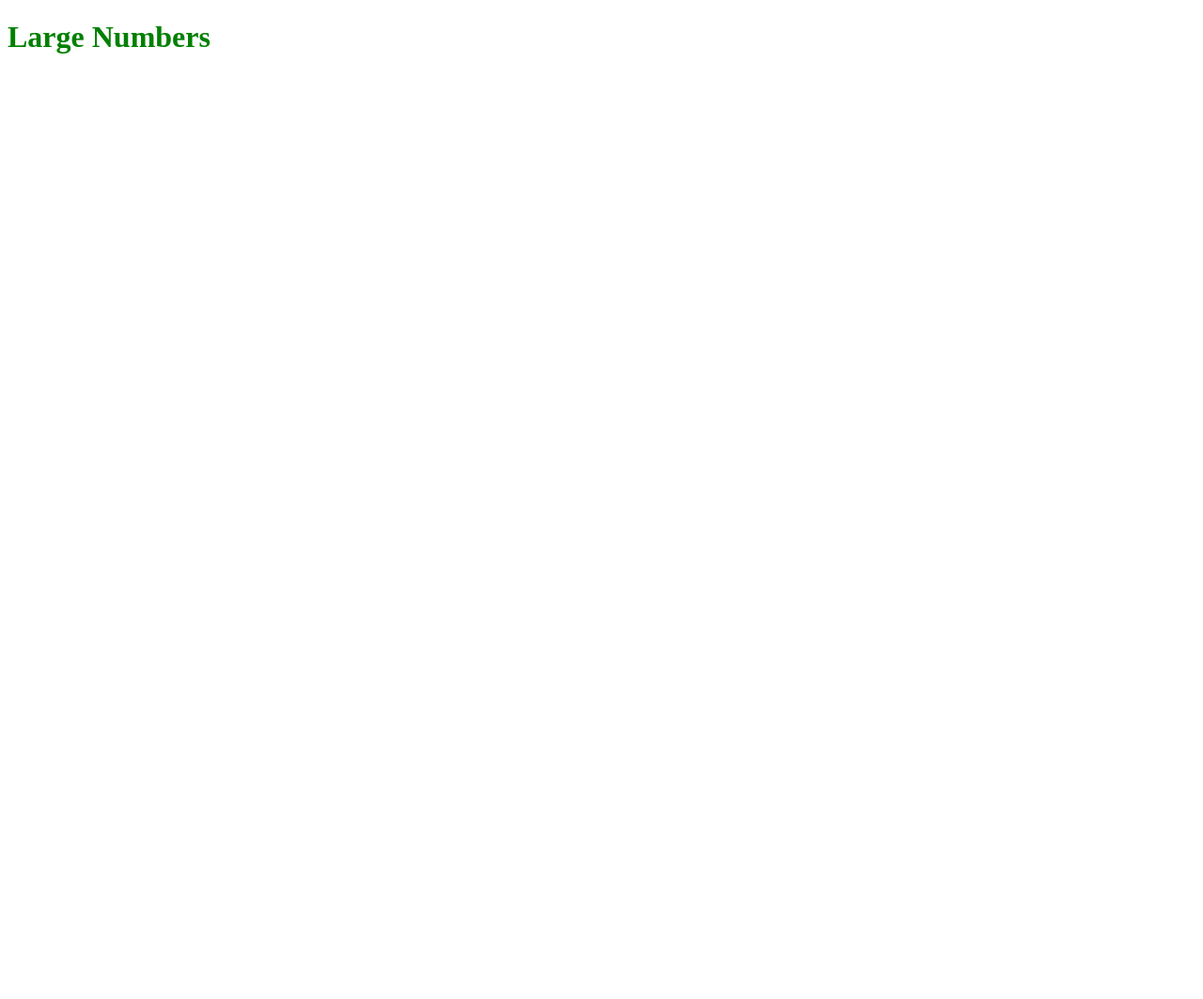
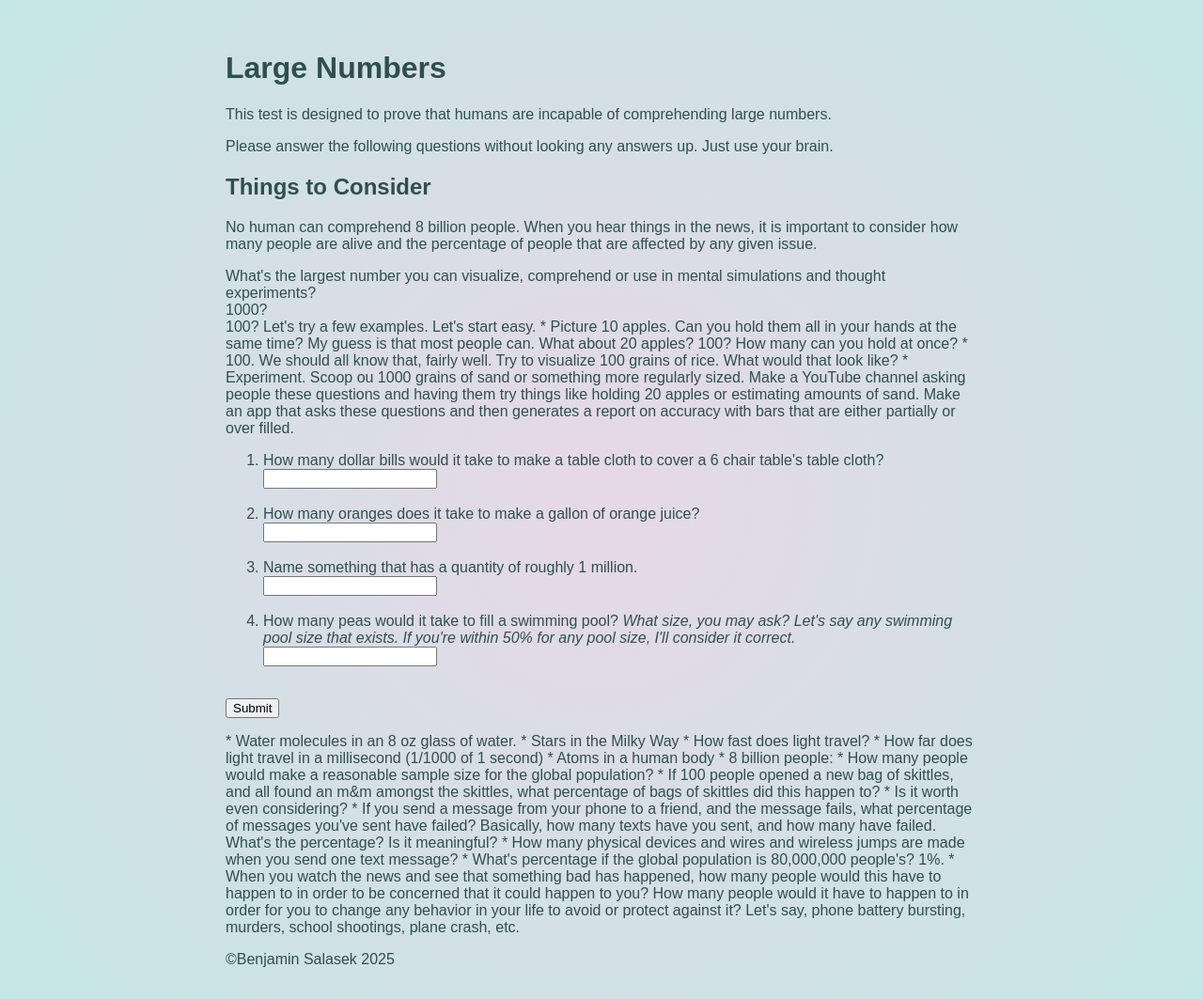
Before and after one commit to BenjaminC137/LargeNumbers, a plain HTML site: page index.html in a window 1280 px wide. Shown: the whole page at 94% size. Before the commit the page ends 800 px from the top, so only its background shows below. Drawn offline with Linux system fonts and the light colour scheme.

Commit message:
feat: added form and some questions

```diff
--- a/index.html
+++ b/index.html
@@ -1,14 +1,123 @@
 <!DOCTYPE html>
 <html lang="en">
+
 <head>
-    <meta charset="UTF-8">
-    <meta name="viewport" content="width=device-width, initial-scale=1.0">
-      <link rel="stylesheet" href="styles.css">
-    <title>Large Numbers</title>
+  <meta charset="UTF-8">
+  <meta name="viewport" content="width=device-width, initial-scale=1.0">
+  <link rel="stylesheet" href="styles.css">
+  <title>Large Numbers</title>
 </head>
+
 <body>
-<h1 onclick="turnBlue()">Large Numbers</h1>
-            <script src="app.js"></script>
+  <div class="container-main">
+    <h1 onclick="turnBlue()">Large Numbers</h1>
+    <p>
+      This test is designed to prove that humans are incapable of comprehending large numbers.
+    </p>
+    <p>
+      Please answer the following questions without looking any answers up. Just use your brain.
+    </p>
+    <div id="introductoryThoughts">
+      <h2>Things to Consider</h2>
+      <p>
+        No human can comprehend 8 billion people. When you hear things in the news, it is important to consider how many
+        people are alive and the percentage of people that are affected by any given issue.
+      </p>
+      <p>
+        What's the largest number you can visualize, comprehend or use in mental simulations and thought experiments?
+        <br>
+        1000?
+        <br>
+        100?
 
+        Let's try a few examples. Let's start easy.
+        * Picture 10 apples. Can you hold them all in your hands at the same time? My guess is that most people can.
+        What
+        about 20 apples? 100? How many can you hold at once?
+        * 100. We should all know that, fairly well. Try to visualize 100 grains of rice. What would that look like?
+        * Experiment. Scoop ou 1000 grains of sand or something more regularly sized.
+
+
+
+
+        Make a YouTube channel asking people these questions and having them try things like holding 20 apples or
+        estimating
+        amounts of sand.
+
+        Make an app that asks these questions and then generates a report on accuracy with bars that are either
+        partially
+        or
+        over filled.
+      </p>
+
+    </div>
+    <div id="questions">
+      <form>
+        <ol>
+          <li>
+            <label for="q1">How many dollar bills would it take to make a table cloth to cover a 6 chair table's table
+              cloth?</label>
+            <br>
+            <input type="text" id="q1" name="q1">
+            <br><br>
+          </li>
+          <li>
+            <label for="q2">How many oranges does it take to make a gallon of orange juice?</label>
+            <br>
+            <input type="text" id="q2" name="q2">
+            <br><br>
+          </li>
+          <li>
+            <label for="q3">Name something that has a quantity of roughly 1 million.
+            </label>
+            <br>
+            <input type="text" id="q3" name="q3">
+            <br><br>
+          </li>
+          <li>
+            <label for="q4">How many peas would it take to fill a swimming pool? <i>What size, you may ask? Let's say
+                any
+                swimming pool size that exists. If you're within 50% for any pool size, I'll consider it correct.</i>
+            </label>
+            <br>
+            <input type="text" id="q4" name="q4">
+            <br><br>
+          </li>
+        </ol>
+        <button type="submit">Submit</button>
+      </form>
+    </div>
+    <div>
+      <p>
+        * Water molecules in an 8 oz glass of water.
+        * Stars in the Milky Way
+        * How fast does light travel?
+        * How far does light travel in a millisecond (1/1000 of 1 second)
+        * Atoms in a human body
+        * 8 billion people:
+        * How many people would make a reasonable sample size for the global population?
+        * If 100 people opened a new bag of skittles, and all found an m&m amongst the skittles, what percentage of bags
+        of skittles did this happen to?
+        * Is it worth even considering?
+        * If you send a message from your phone to a friend, and the message fails, what percentage of messages you've
+        sent have failed? Basically, how many texts have you sent, and how many have failed. What's the percentage? Is
+        it
+        meaningful?
+        * How many physical devices and wires and wireless jumps are made when you send one text message?
+        * What's percentage if the global population is 80,000,000 people's? 1%.
+        * When you watch the news and see that something bad has happened, how many people would this have to happen to
+        in
+        order to be concerned that it could happen to you? How many people would it have to happen to in order for you
+        to
+        change any behavior in your life to avoid or protect against it? Let's say, phone battery bursting, murders,
+        school
+        shootings, plane crash, etc.
+      </p>
+    </div>
+
+    <footer>©Benjamin Salasek 2025</footer>
+  </div>
+  <script src="app.js"></script>
 </body>
+
 </html>
--- a/styles.css
+++ b/styles.css
@@ -1,3 +1,15 @@
-h1{
-    color: green;
+body {
+    font-family: Arial, Helvetica, sans-serif;
+    background-image: radial-gradient(circle, rgba(216, 191, 216, 0.617), rgba(157, 213, 213, 0.608));
+    color: darkslategray;
+
+    /* padding: calc((100% - 800px) / 2); */
+    padding: 25px;
 }
+
+h1 {}
+
+.container-main {
+    max-width: 800px;
+    margin: 0 auto;
+}
```
Also changed, not shown: 1 other file.
